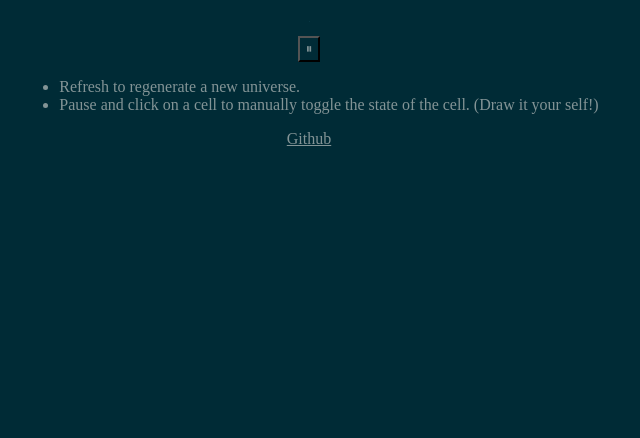
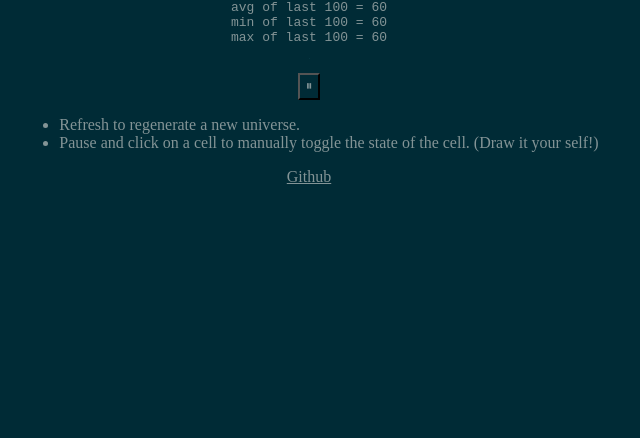
Before and after one commit to zynaxsoft/rust-wasm-game-of-life, a website built with webpack: page www/index.html in a window 1280 px wide. Shown: the part 370-808 px from the top of the page, without its empty margins (339-979 px from the left). Built offline with nearby package versions, Linux system fonts and the light colour scheme; what wasm-game-of-life would draw is missing.

Commit message:
add fps indicator

```diff
--- a/www/index.html
+++ b/www/index.html
@@ -26,6 +26,11 @@ button {
   color: #839496;
 }
 
+#fps {
+  white-space: pre;
+  font-family: monospace;
+}
+
 a:link, a:visited {
     color: #839496;
 }
@@ -34,6 +39,7 @@ a:link, a:visited {
   </head>
   <body>
     <h1 style="color: #839496">Game Of Life</h1>
+    <div id="fps"></div>
     <div id=canvas-container>
     <canvas id="game-of-life-canvas"></canvas>
     </div>
--- a/www/index.js
+++ b/www/index.js
@@ -35,10 +35,53 @@ canvas.addEventListener("click", event => {
 
 });
 
+const fps = new class {
+  constructor() {
+    this.fps = document.getElementById("fps");
+    this.frames = [];
+    this.lastFrameTimeStamp = performance.now();
+  }
+
+  render() {
+    // Convert the delta time since the last frame render into a measure
+    // of frames per second.
+    const now = performance.now();
+    const delta = now - this.lastFrameTimeStamp;
+    this.lastFrameTimeStamp = now;
+    const fps = 1 / delta * 1000;
+
+    // Save only the latest 100 timings.
+    this.frames.push(fps);
+    if (this.frames.length > 100) {
+      this.frames.shift();
+    }
+
+    // Find the max, min, and mean of our 100 latest timings.
+    let min = Infinity;
+    let max = -Infinity;
+    let sum = 0;
+    for (let i = 0; i < this.frames.length; i++) {
+      sum += this.frames[i];
+      min = Math.min(this.frames[i], min);
+      max = Math.max(this.frames[i], max);
+    }
+    let mean = sum / this.frames.length;
+
+    // Render the statistics.
+    this.fps.textContent = `
+Frames per Second:
+         latest = ${Math.round(fps)}
+avg of last 100 = ${Math.round(mean)}
+min of last 100 = ${Math.round(min)}
+max of last 100 = ${Math.round(max)}
+`.trim();
+  }
+};
+
 let animationId = null;
 
 const renderLoop = () => {
-  debugger;
+  fps.render();
   universe.tick();
 
   drawGrid();
```
